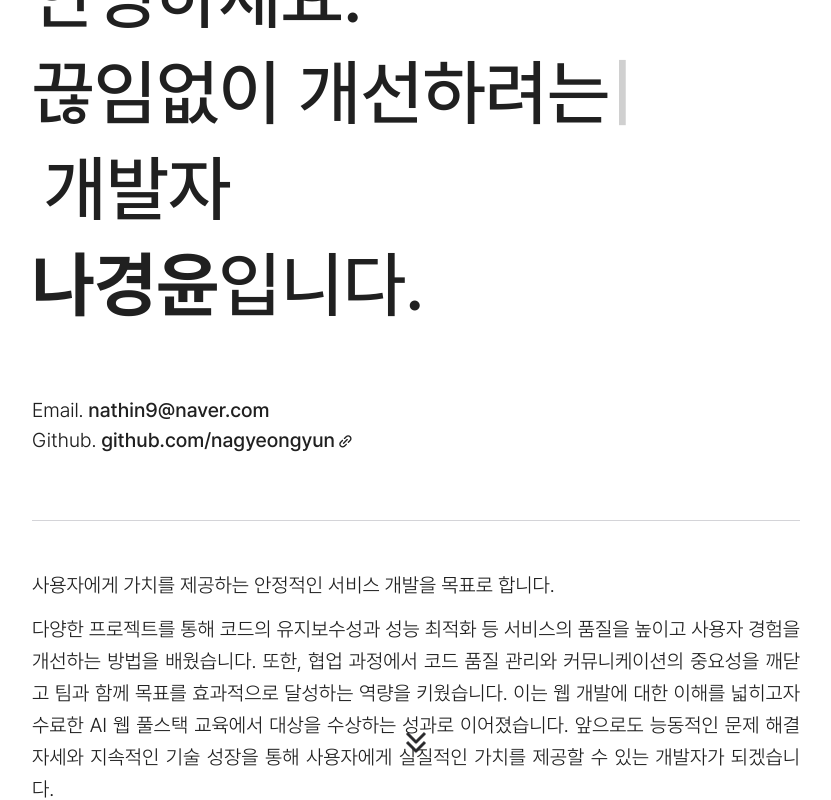
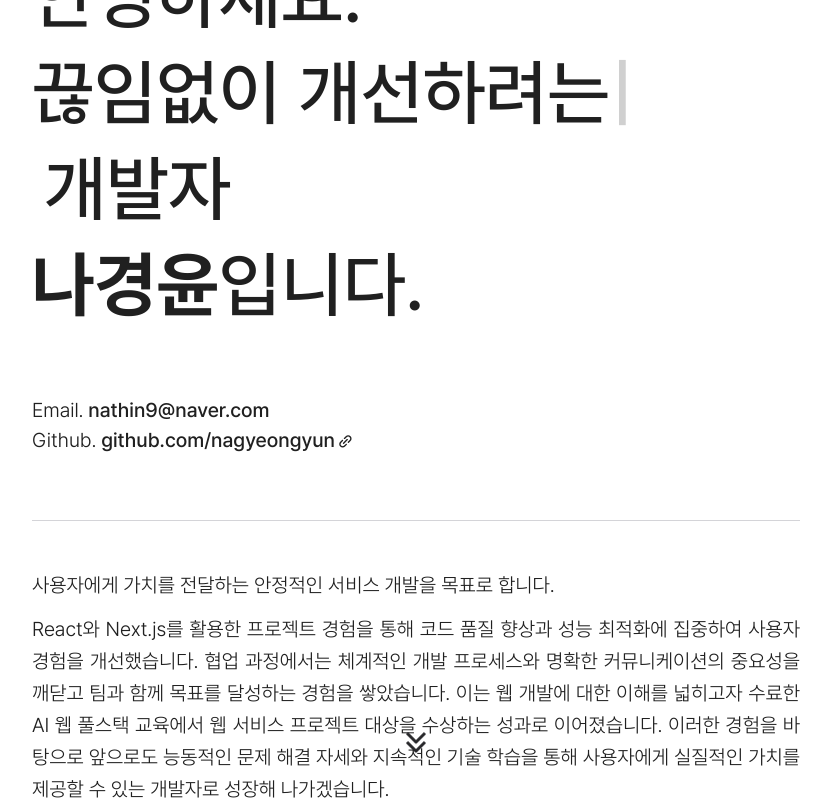
Before and after one commit to nagyeongyun/portfolio, a React (Create React App) app: page / in a window 1280 px wide. Shown: the top 800 px of the page, without its empty margins (224-1055 px from the left). Built offline with nearby package versions, Linux system fonts and the light colour scheme.

Commit message:
fix: 내용 수정

```diff
--- a/src/data/project0.ts
+++ b/src/data/project0.ts
@@ -107,13 +107,13 @@ export const project0: ProjectDetail = {
     {
       feature: '디자인 시스템 이해',
       detail: [
-        'CSSProperties와 글로벌 스타일을 정의하여 일관된 디자인 시스템을 구축했습니다.',
+        '팀에서 구축한 CSSProperties와 글로벌 스타일 시스템을 활용하여 일관된 UI 구현과 컴포넌트 스타일링 효율성을 향상시킬 수 있었습니다.',
       ],
     },
     {
       feature: 'Swagger를 활용한 백엔드와의 원활한 소통',
       detail: [
-        'Swagger로 API 구조를 파악해 요청/응답 형식을 명확히 이해하고 소통 효율성을 높였습니다.',
+        'Swagger 문서를 활용해 API 구조를 파악하고 팀원 간의 소통을 개선했습니다.',
       ],
     },
   ],
--- a/src/data/project1.ts
+++ b/src/data/project1.ts
@@ -99,7 +99,7 @@ export const project1: ProjectDetail = {
           contribution: '무한 스크롤 구현',
           detail: [
             'react-intersection-observer 라이브러리를 기반으로 요소가 뷰포트에 들어오는 것을 감지하는 무한 스크롤을 구현했습니다.',
-            '세션스토리지에 스크롤 위치를 저장하여 동화 클릭 후 뒤로 가기 시 이전 스크롤 위치를 유지해 사용자가 자연스럽게 이전 상태로 돌아갈 수 있도록 구현했습니다.',
+            '세션스토리지를 활용해 동화 클릭 후 뒤로가기 시 이전 항목과 스크롤 위치를 복원하여 사용자 경험을 개선했습니다. ',
           ],
         },
       ],
@@ -131,16 +131,16 @@ export const project1: ProjectDetail = {
       image: dev2,
       details: [
         {
-          contribution: 'Presigned URL을 사용한 S3 이미지 업로드',
+          contribution: '사용자 게시글 클릭 시 접근성 및 상태 표시',
           detail: [
-            'Presigned URL로 이미지를 S3 버킷에 직접 업로드함으로써 서버 트래픽 부담을 줄였습니다.',
-            'URL에 제한된 권한이 적용되어 있어 안전하게 파일을 업로드할 수 있으며, 업로드 성공 시 URL을 통해 결과를 즉시 확인할 수 있습니다.',
+            '사용자가 리스트에서 게시글을 클릭할 때, 해당 글의 공개 여부와 삭제 상태를 반영해 적절한 메시지를 표시함으로써 예상치 못한 오류 페이지나 공백 화면을 방지했습니다.',
           ],
         },
         {
-          contribution: '사용자 게시글 클릭 시 접근성 및 상태 표시',
+          contribution: 'SVG 이미지 컴포넌트화',
           detail: [
-            '사용자가 리스트에서 게시글을 클릭할 때, 해당 글의 공개 여부와 삭제 상태를 반영해 적절한 메시지를 표시함으로써 예상치 못한 오류 페이지나 공백 화면을 방지했습니다.',
+            'SVG 이미지를 React 컴포넌트로 구현하여 재사용성을 높였습니다.',
+            'fill, rotate 등의 속성에 동적 스타일링을 적용하여 UI 유연성을 극대화했습니다.',
           ],
         },
       ],
@@ -168,13 +168,13 @@ export const project1: ProjectDetail = {
     {
       feature: '체계적인 개발 프로세스',
       detail: [
-        'WBS, 스토리보드, 플로우차트 작성 등 기획 및 디자인 작업에 참여하여 프로젝트의 전반적인 흐름을 이해하고, 개발 과정에서의 목표와 역할을 체계적으로 관리했습니다.',
+        'WBS, 스토리보드, 플로우차트 작성 등 기획·디자인 단계에 참여해 사용자 경험과 기술적 구현의 균형을 고려하고 사용성이 높은 서비스 개발에 기여했습니다.',
       ],
     },
     {
       feature: 'Swagger를 통한 API 문서화 및 소통 개선',
       detail: [
-        'Swagger를 사용해 API 명세서를 작성하여 API 형식에 대한 명확한 이해와 함께 팀원 간의 소통을 개선했습니다.',
+        'Swagger 문서를 활용해 API 구조를 파악하고, FE-BE 간 원활한 소통으로 연동 오류를 최소화했습니다.',
       ],
     },
   ],
--- a/src/pages/Main.tsx
+++ b/src/pages/Main.tsx
@@ -52,17 +52,17 @@ const Main = () => {
         <hr className="mt-16 mb-12 border-zinc-300" />
         <div className="md:text-[1.25rem] text-[0.8rem] text-justify leading-[1.2rem] md:leading-[2rem] mb-[3rem]">
           <p className="mb-3">
-            사용자에게 가치를 제공하는 안정적인 서비스 개발을 목표로 합니다.
+            사용자에게 가치를 전달하는 안정적인 서비스 개발을 목표로 합니다.
           </p>
           <p>
-            다양한 프로젝트를 통해 코드의 유지보수성과 성능 최적화 등 서비스의
-            품질을 높이고 사용자 경험을 개선하는 방법을 배웠습니다. 또한, 협업
-            과정에서 코드 품질 관리와 커뮤니케이션의 중요성을 깨닫고 팀과 함께
-            목표를 효과적으로 달성하는 역량을 키웠습니다. 이는 웹 개발에 대한
-            이해를 넓히고자 수료한 AI 웹 풀스택 교육에서 대상을 수상하는 성과로
-            이어졌습니다. 앞으로도 능동적인 문제 해결 자세와 지속적인 기술
-            성장을 통해 사용자에게 실질적인 가치를 제공할 수 있는 개발자가
-            되겠습니다.
+            React와 Next.js를 활용한 프로젝트 경험을 통해 코드 품질 향상과 성능
+            최적화에 집중하여 사용자 경험을 개선했습니다. 협업 과정에서는
+            체계적인 개발 프로세스와 명확한 커뮤니케이션의 중요성을 깨닫고 팀과
+            함께 목표를 달성하는 경험을 쌓았습니다. 이는 웹 개발에 대한 이해를
+            넓히고자 수료한 AI 웹 풀스택 교육에서 웹 서비스 프로젝트 대상을
+            수상하는 성과로 이어졌습니다. 이러한 경험을 바탕으로 앞으로도
+            능동적인 문제 해결 자세와 지속적인 기술 학습을 통해 사용자에게
+            실질적인 가치를 제공할 수 있는 개발자로 성장해 나가겠습니다.
           </p>
         </div>
       </div>
```
